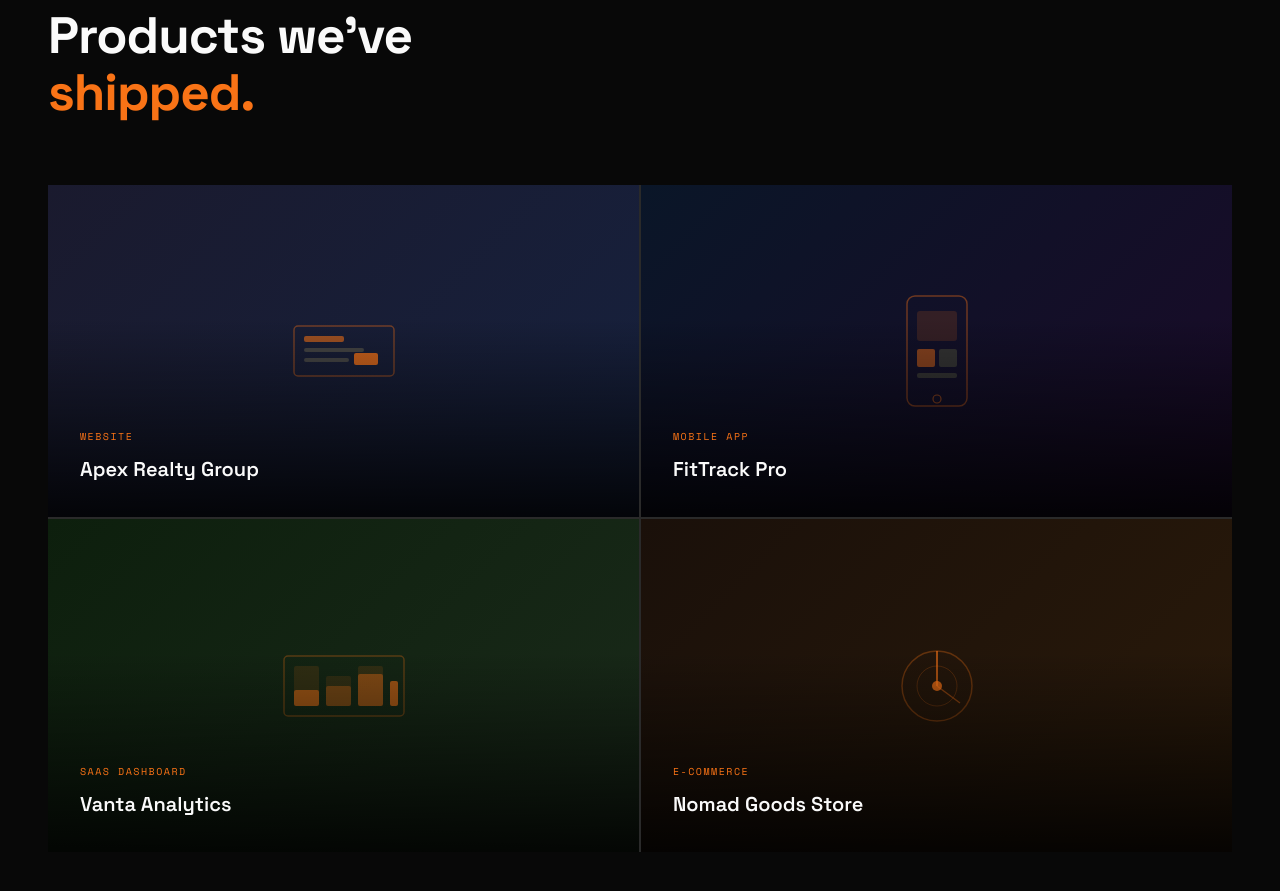
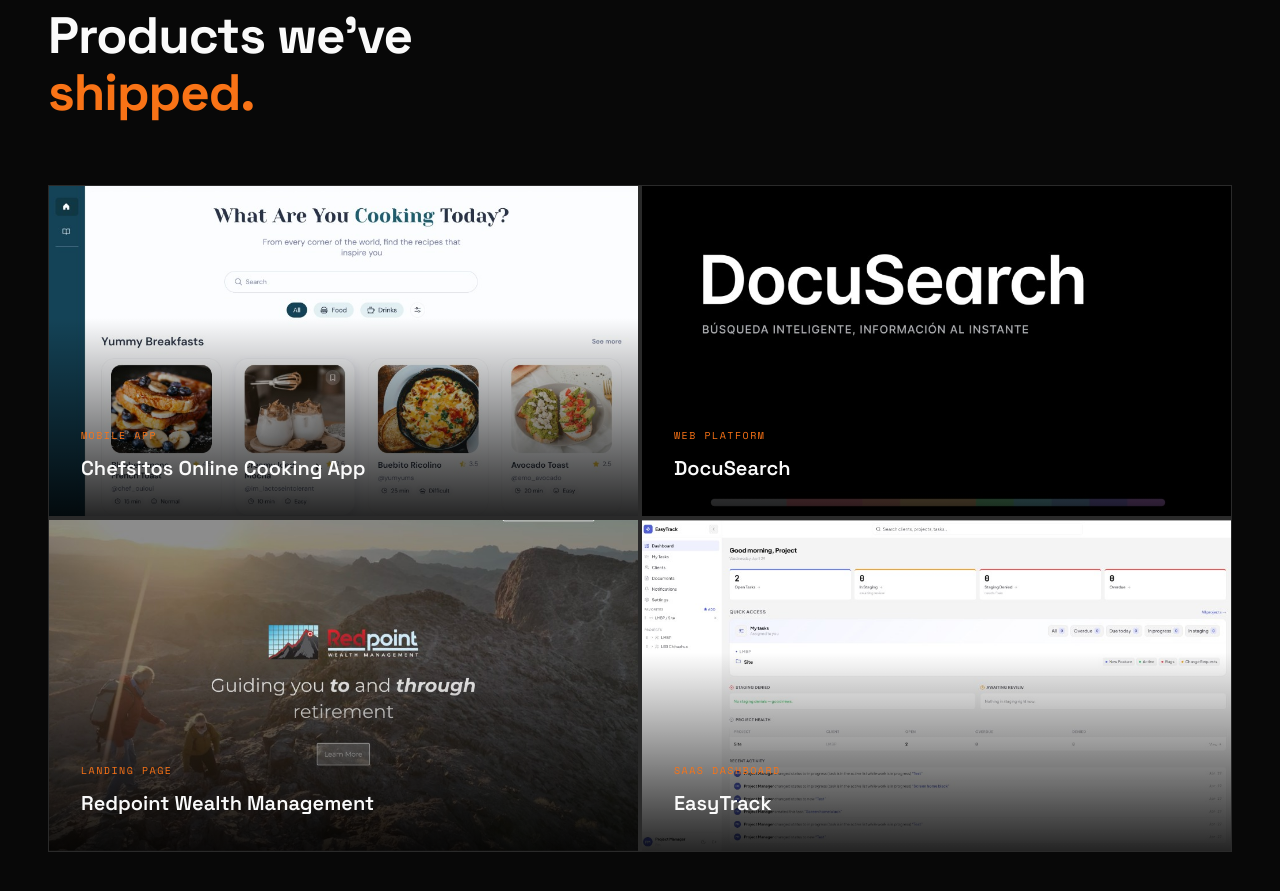
Before and after one commit to OfficialAaronVelez/CodeLaunchSite, a website: page index.html in a window 1280 px wide. Shown: the part 2786-3677 px from the top of the page. Drawn offline with nearby package versions, Linux system fonts and the light colour scheme.

Commit message:
Update: mobile view and our projects

```diff
--- a/index.html
+++ b/index.html
@@ -357,6 +357,7 @@
       position: relative;
       overflow: hidden;
       cursor: pointer;
+      border: 1px solid var(--border);
     }
     .work-card-inner {
       position: absolute; inset: 0;
@@ -367,8 +368,14 @@
     }
     .work-card-bg {
       position: absolute; inset: 0;
-      display: flex; align-items: center; justify-content: center;
       transition: transform 0.5s ease;
+    }
+    .work-card-img {
+      width: 100%;
+      height: 100%;
+      object-fit: cover;
+      object-position: center;
+      display: block;
     }
     .work-card:hover .work-card-bg { transform: scale(1.04); }
 
@@ -655,18 +662,44 @@
 
     /* RESPONSIVE */
     @media (max-width: 900px) {
-      nav { padding: 0 24px; flex-wrap: wrap; height: auto; min-height: 64px; padding-top: 8px; padding-bottom: 8px; gap: 8px; }
+      nav { padding: 0 18px; flex-wrap: wrap; height: auto; min-height: 64px; padding-top: 10px; padding-bottom: 10px; gap: 8px; }
       .lang-toggle { order: 3; margin-left: auto; }
       .nav-links { display: none; }
-      .hero { padding: 100px 24px 80px; }
+      .nav-cta { padding: 9px 14px; font-size: 11px; }
+      .hero { min-height: auto; padding: 106px 18px 42px; }
+      .hero-title { font-size: clamp(38px, 13vw, 60px); margin-bottom: 20px; }
+      .hero-sub { font-size: 16px; margin-bottom: 30px; }
+      .hero-actions { flex-direction: column; align-items: stretch; }
+      .hero-actions .btn-primary,
+      .hero-actions .btn-ghost { width: 100%; }
       .hero-code { display: none; }
-      .hero-stats { right: 24px; gap: 28px; }
-      section { padding: 72px 24px; }
+      .hero-stats { position: static; margin-top: 32px; justify-content: space-between; gap: 16px; width: 100%; }
+      .stat { text-align: left; }
+      .stat-num { font-size: 28px; }
+      section { padding: 60px 18px; }
+      .section-header { margin-bottom: 34px; }
       .services-grid { grid-template-columns: 1fr; }
       .work-grid { grid-template-columns: 1fr; }
+      .work-card { aspect-ratio: 5/4; }
+      .work-card-inner { padding: 18px; }
       .testimonials-grid { grid-template-columns: 1fr; }
-      .contact-layout { grid-template-columns: 1fr; gap: 48px; }
-      footer { flex-direction: column; gap: 16px; align-items: flex-start; }
+      .contact-layout { grid-template-columns: 1fr; gap: 34px; }
+      footer { padding: 30px 18px; flex-direction: column; gap: 16px; align-items: flex-start; }
+    }
+
+    @media (max-width: 600px) {
+      .logo { font-size: 20px; }
+      .lang-toggle button { padding: 7px 10px; font-size: 10px; }
+      .hero-title { font-size: clamp(32px, 12vw, 46px); }
+      .hero-sub { font-size: 15px; line-height: 1.55; }
+      .hero-stats { flex-direction: column; align-items: flex-start; }
+      .marquee-track span { padding: 0 22px; }
+      .service-card { padding: 28px 20px; }
+      .work-card { aspect-ratio: 4/3; }
+      .testimonials-grid .tcard { padding: 24px 20px; }
+      .contact-info-item { padding: 16px 0; }
+      .chat-panel { width: min(300px, calc(100vw - 24px)); }
+      #chat-bubble { right: 12px; bottom: 12px; }
     }
   </style>
 </head>
@@ -683,7 +716,7 @@
       <li><a href="#testimonials" data-i18n="nav.clients">Clients</a></li>
       <li><a href="#contact" data-i18n="nav.contact">Contact</a></li>
     </ul>
-    <div style="display:flex;align-items:center;gap:12px;">
+    <div class="nav-actions" style="display:flex;align-items:center;gap:12px;">
       <div class="lang-toggle" role="group" aria-label="Language">
         <button type="button" class="lang-btn" data-locale="en" aria-pressed="true">EN</button>
         <button type="button" class="lang-btn" data-locale="es" aria-pressed="false">ES</button>
@@ -805,67 +838,39 @@
     </div>
     <div class="work-grid reveal">
       <div class="work-card">
-        <div class="work-card-bg" style="background: linear-gradient(135deg, #1a1a2e 0%, #16213e 100%);">
-          <svg width="120" height="80" viewBox="0 0 120 80" fill="none" xmlns="http://www.w3.org/2000/svg">
-            <rect x="10" y="15" width="100" height="50" rx="4" stroke="#F97316" stroke-width="1.5" fill="none" opacity="0.4"/>
-            <rect x="20" y="25" width="40" height="6" rx="2" fill="#F97316" opacity="0.6"/>
-            <rect x="20" y="37" width="60" height="4" rx="2" fill="#444"/>
-            <rect x="20" y="47" width="45" height="4" rx="2" fill="#444"/>
-            <rect x="70" y="42" width="24" height="12" rx="2" fill="#F97316" opacity="0.8"/>
-          </svg>
+        <div class="work-card-bg">
+          <img class="work-card-img" src="assets/work/cooking-dashboard.png" alt="cooking app dashboard" loading="lazy" />
         </div>
         <div class="work-card-inner">
-          <div class="work-tag" data-i18n="work.item1.tag">Website</div>
-          <div class="work-title">Apex Realty Group</div>
+          <div class="work-tag" data-i18n="work.item1.tag">Mobile/Web App</div>
+          <div class="work-title">Chefsitos Online Cooking App</div>
         </div>
       </div>
       <div class="work-card">
-        <div class="work-card-bg" style="background: linear-gradient(135deg, #0a1628 0%, #1a0a28 100%);">
-          <svg width="70" height="120" viewBox="0 0 70 120" fill="none" xmlns="http://www.w3.org/2000/svg">
-            <rect x="5" y="5" width="60" height="110" rx="8" stroke="#F97316" stroke-width="1.5" fill="none" opacity="0.4"/>
-            <rect x="15" y="20" width="40" height="30" rx="3" fill="#F97316" opacity="0.15"/>
-            <rect x="15" y="58" width="18" height="18" rx="2" fill="#F97316" opacity="0.5"/>
-            <rect x="37" y="58" width="18" height="18" rx="2" fill="#333"/>
-            <rect x="15" y="82" width="40" height="5" rx="2" fill="#333"/>
-            <circle cx="35" cy="108" r="4" stroke="#F97316" stroke-width="1.2" fill="none" opacity="0.5"/>
-          </svg>
+        <div class="work-card-bg">
+          <img class="work-card-img" src="assets/work/docusearch.png" alt="DocuSearch loading screen interface" loading="lazy" />
         </div>
         <div class="work-card-inner">
-          <div class="work-tag" data-i18n="work.item2.tag">Mobile App</div>
-          <div class="work-title">FitTrack Pro</div>
+          <div class="work-tag" data-i18n="work.item2.tag">Web Platform</div>
+          <div class="work-title">DocuSearch</div>
         </div>
       </div>
       <div class="work-card">
-        <div class="work-card-bg" style="background: linear-gradient(135deg, #0d1f0d 0%, #1a2a1a 100%);">
-          <svg width="130" height="80" viewBox="0 0 130 80" fill="none" xmlns="http://www.w3.org/2000/svg">
-            <rect x="5" y="10" width="120" height="60" rx="4" stroke="#F97316" stroke-width="1.5" fill="none" opacity="0.3"/>
-            <rect x="15" y="20" width="25" height="40" rx="2" fill="#F97316" opacity="0.12"/>
-            <rect x="15" y="44" width="25" height="16" rx="2" fill="#F97316" opacity="0.5"/>
-            <rect x="47" y="30" width="25" height="30" rx="2" fill="#F97316" opacity="0.12"/>
-            <rect x="47" y="40" width="25" height="20" rx="2" fill="#F97316" opacity="0.3"/>
-            <rect x="79" y="20" width="25" height="40" rx="2" fill="#F97316" opacity="0.12"/>
-            <rect x="79" y="28" width="25" height="32" rx="2" fill="#F97316" opacity="0.4"/>
-            <rect x="111" y="35" width="8" height="25" rx="2" fill="#F97316" opacity="0.6"/>
-          </svg>
+        <div class="work-card-bg">
+          <img class="work-card-img" src="assets/work/redpoint-wealth.png" alt="Redpoint Wealth Management landing page" loading="lazy" />
         </div>
         <div class="work-card-inner">
-          <div class="work-tag" data-i18n="work.item3.tag">SaaS Dashboard</div>
-          <div class="work-title">Vanta Analytics</div>
+          <div class="work-tag" data-i18n="work.item3.tag">Landing Page</div>
+          <div class="work-title">Redpoint Wealth Management</div>
         </div>
       </div>
       <div class="work-card">
-        <div class="work-card-bg" style="background: linear-gradient(135deg, #1a100a 0%, #2a1a0a 100%);">
-          <svg width="110" height="90" viewBox="0 0 110 90" fill="none" xmlns="http://www.w3.org/2000/svg">
-            <circle cx="55" cy="45" r="35" stroke="#F97316" stroke-width="1.5" fill="none" opacity="0.3"/>
-            <circle cx="55" cy="45" r="20" stroke="#F97316" stroke-width="1" fill="none" opacity="0.2"/>
-            <circle cx="55" cy="45" r="5" fill="#F97316" opacity="0.7"/>
-            <line x1="55" y1="10" x2="55" y2="45" stroke="#F97316" stroke-width="2" opacity="0.6"/>
-            <line x1="55" y1="45" x2="78" y2="62" stroke="#F97316" stroke-width="1.5" opacity="0.4"/>
-          </svg>
+        <div class="work-card-bg">
+          <img class="work-card-img" src="assets/work/easytrack-dashboard.png" alt="EasyTrack project management dashboard" loading="lazy" />
         </div>
         <div class="work-card-inner">
-          <div class="work-tag" data-i18n="work.item4.tag">E-Commerce</div>
-          <div class="work-title">Nomad Goods Store</div>
+          <div class="work-tag" data-i18n="work.item4.tag">SaaS Dashboard</div>
+          <div class="work-title">EasyTrack</div>
         </div>
       </div>
     </div>
@@ -1041,7 +1046,7 @@
           'services.support.name': 'Maintenance & Support', 'services.support.desc': 'Ongoing hosting, updates, and dedicated support. We keep your software running and improving after launch.',
           'quoteSec.tag': '// Instant estimate', 'quoteSec.title1': 'What are you', 'quoteSec.title2': 'building?',
           'workSec.tag': "// Selected work", 'workSec.title1': "Products we've", 'workSec.title2': 'shipped.',
-          'work.item1.tag': 'Website', 'work.item2.tag': 'Mobile App', 'work.item3.tag': 'SaaS Dashboard', 'work.item4.tag': 'E-Commerce',
+          'work.item1.tag': 'Mobile App', 'work.item2.tag': 'Web Platform', 'work.item3.tag': 'Landing Page', 'work.item4.tag': 'SaaS Dashboard',
           'testimonials.tag': '// Client voices', 'testimonials.title1': 'Trusted by', 'testimonials.title2': 'builders.',
           'testimonials.t1': '“CodeLaunch delivered our e-commerce site in under 3 weeks. Fast, clean, exactly what we asked for — and the ongoing support has been excellent.”',
           'testimonials.t1role': 'Founder, Nomad Goods',
@@ -1081,7 +1086,7 @@
           'services.support.name': 'Mantenimiento y soporte', 'services.support.desc': 'Hosting, actualizaciones y soporte continuo. Tu producto sigue creciendo después del lanzamiento.',
           'quoteSec.tag': '// Presupuesto al instante', 'quoteSec.title1': '¿Qué estás', 'quoteSec.title2': 'construyendo?',
           'workSec.tag': '// Proyectos', 'workSec.title1': 'Lo que hemos', 'workSec.title2': 'lanzado.',
-          'work.item1.tag': 'Sitio web', 'work.item2.tag': 'App móvil', 'work.item3.tag': 'Panel SaaS', 'work.item4.tag': 'E‑commerce',
+          'work.item1.tag': 'App móvil', 'work.item2.tag': 'Plataforma web', 'work.item3.tag': 'Landing page', 'work.item4.tag': 'Panel SaaS',
           'testimonials.tag': '// Opiniones', 'testimonials.title1': 'Quién confía', 'testimonials.title2': 'en nosotros.',
           'testimonials.t1': '“CodeLaunch entregó nuestra tienda en menos de 3 semanas. Rápido, limpio, justo lo pedido — y el soporte continuo es excelente.”',
           'testimonials.t1role': 'Fundadora, Nomad Goods',
```
Also changed, not shown: assets/work/cooking-dashboard.png (added), assets/work/docusearch.png (added), assets/work/easytrack-dashboard.png (added), assets/work/redpoint-wealth.png (added).
